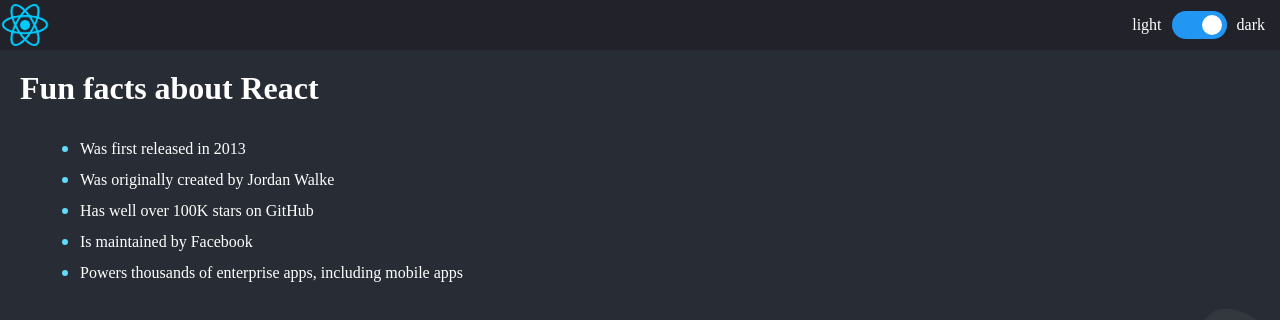
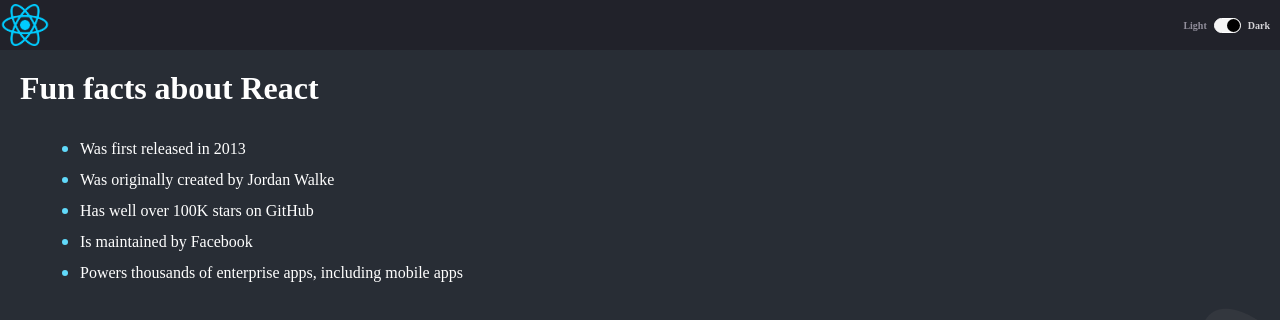
Before and after one commit to mr-dargi/react-first-project, a React (Create React App) app: page / in a window 1280 px wide. Shown: the top 320 px of the page. Built offline with nearby package versions, Linux system fonts and the light colour scheme.

Commit message:
Add useState and pass it to child component

```diff
--- a/src/App.css
+++ b/src/App.css
@@ -2,16 +2,6 @@
   display: flex;
   flex-direction: column;
   height: 100vh;
-}
-
-.header {
-  background-color: #fff;
-  box-shadow: 0 2px 8px black;
-}
-
-.header.dark {
-  background-color: #21222A;
-  color: white;
 }
 
 .logo-img {
@@ -19,81 +9,80 @@
   margin: 0;
 }
 
-.nav-bar {
+nav {
+  background-color: #fff;
+  box-shadow: 0 2px 8px black;
   display: flex;
   justify-content: space-between;
   align-items: center;
 }
 
-.switch-section {
-  margin-right: 5px;
+nav.dark {
+  background-color: #21222A;
+  color: white;
+}
+
+.toggler {
   display: flex;
   align-items: center;
-}
-
-.switch-section > * {
   margin-right: 10px;
 }
 
-.switch {
-  position: relative;
-  display: inline-block;
-  width: 55px;
-  height: 28px;
+.toggler p {
+  font-size: 0.625rem;
+  font-weight: 600;
 }
 
-.switch input {
-  opacity: 0;
-  width: 0;
-  height: 0;
+.toggler--slider {
+  width: 25px;
+  height: 13px;
+  background-color: #2B283A;
+  border-radius: 2rem;
+  margin-inline: 7px;
+  cursor: pointer;
+  display: flex;
+  justify-content: flex-start;
+  align-items: center;
+  border: 1px solid black;
+  box-sizing: content-box;
 }
 
-.slider {
-  position: absolute;
-  cursor: pointer;
-  top: 0;
-  left: 0;
-  right: 0;
-  bottom: 0;
-  background-color: #ccc;
-  -webkit-transition: .4s;
-  transition: .4s;
+nav.dark .toggler--slider {
+  border-color: white;
+  background-color: #F5F5F5;
 }
 
-.slider:before {
-  position: absolute;
-  content: "";
-  height: 20px;
-  width: 20px;
-  left: 4px;
-  bottom: 4px;
+.toggler--slider--circle {
+  height: 13px;
+  width: 13px;
   background-color: white;
-  -webkit-transition: .4s;
-  transition: .4s;
+  border-radius: 50%;
 }
 
-input:checked + .slider {
-  background-color: #2196F3;
+nav.dark .toggler--slider--circle {
+  background-color: black;
 }
 
-input:focus + .slider {
-  box-shadow: 0 0 1px #2196F3;
+.toggler--light {
+  color: #2B283A;
 }
 
-input:checked + .slider:before {
-  -webkit-transform: translateX(26px);
-  -ms-transform: translateX(26px);
-  transform: translateX(26px);
+nav.dark .toggler--light {
+  color: #918E9B;
 }
 
-/* Rounded sliders */
-.slider.round {
-  border-radius: 34px;
+.toggler--dark {
+  color: #D5D4D8;
 }
 
-.slider.round:before {
-  border-radius: 50%;
+nav.dark .toggler-dark {
+  color: #FFFFFF;
 }
+
+nav.dark .toggler--slider {
+  justify-content: flex-end;
+}
+
 
 main {
   height: 100%;
--- a/src/App.js
+++ b/src/App.js
@@ -1,12 +1,26 @@
+import React from "react";
 import Header from "./component/Header";
 import MainContent from "./component/MainContent";
 import './App.css';
 
 function App() {
+  const [darkMode, setDarkMode] = React.useState(true);
+
+  const toggleDarkMode = () => {
+    setDarkMode(prevState => !prevState);
+  }
+
+  console.log(darkMode);
+
   return (
     <div className="App">
-        <Header />
-        <MainContent />
+        <Header
+          darkMode={darkMode}
+          toggleDarkMode={toggleDarkMode}
+        />
+        <MainContent
+          darkMode={darkMode}
+        />
     </div>
   );
 }
--- a/src/component/Header.js
+++ b/src/component/Header.js
@@ -1,17 +1,17 @@
-export default function Header() {
+export default function Header(props) {
   return (
-      <header className="header dark">
-        <nav className="nav-bar">
+        <nav className={props.darkMode ? "dark" : ""}>
           <img className="logo-img" src="./images/react-logo.png" alt="logo" />
-          <div className="switch-section">
-            <p>light</p>
-            <label className="switch">
-              <input type="checkbox" checked />
-              <span className="slider round"></span>
-            </label>
-            <p>dark</p>
+          <div className="toggler">
+            <p className="toggler--light">Light</p>
+            <div
+                className="toggler--slider"
+                onClick={props.toggleDarkMode}
+            >
+              <div className="toggler--slider--circle"></div>
+            </div>
+            <p className="toggler--dark">Dark</p>
           </div>
         </nav>
-      </header>
   );
 };
--- a/src/component/MainContent.js
+++ b/src/component/MainContent.js
@@ -1,6 +1,6 @@
-export default function MainContent() {
+export default function MainContent(props) {
   return (
-    <main className="dark">
+    <main className={props.darkMode ? "dark" : ""}>
     <h1 className="main-title">Fun facts about React</h1>
     <ul className="main-facts">
         <li>Was first released in 2013</li>
```
